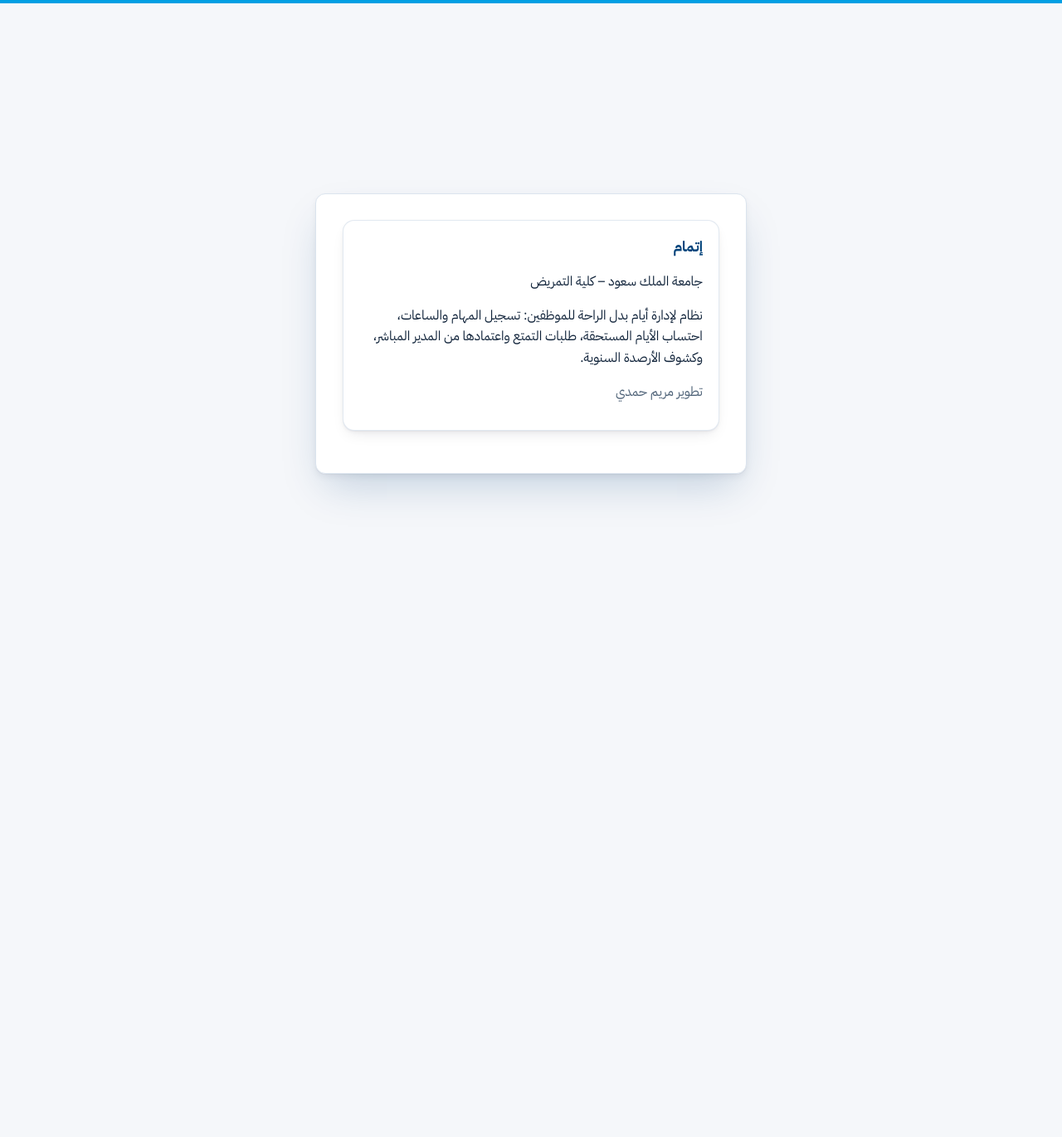
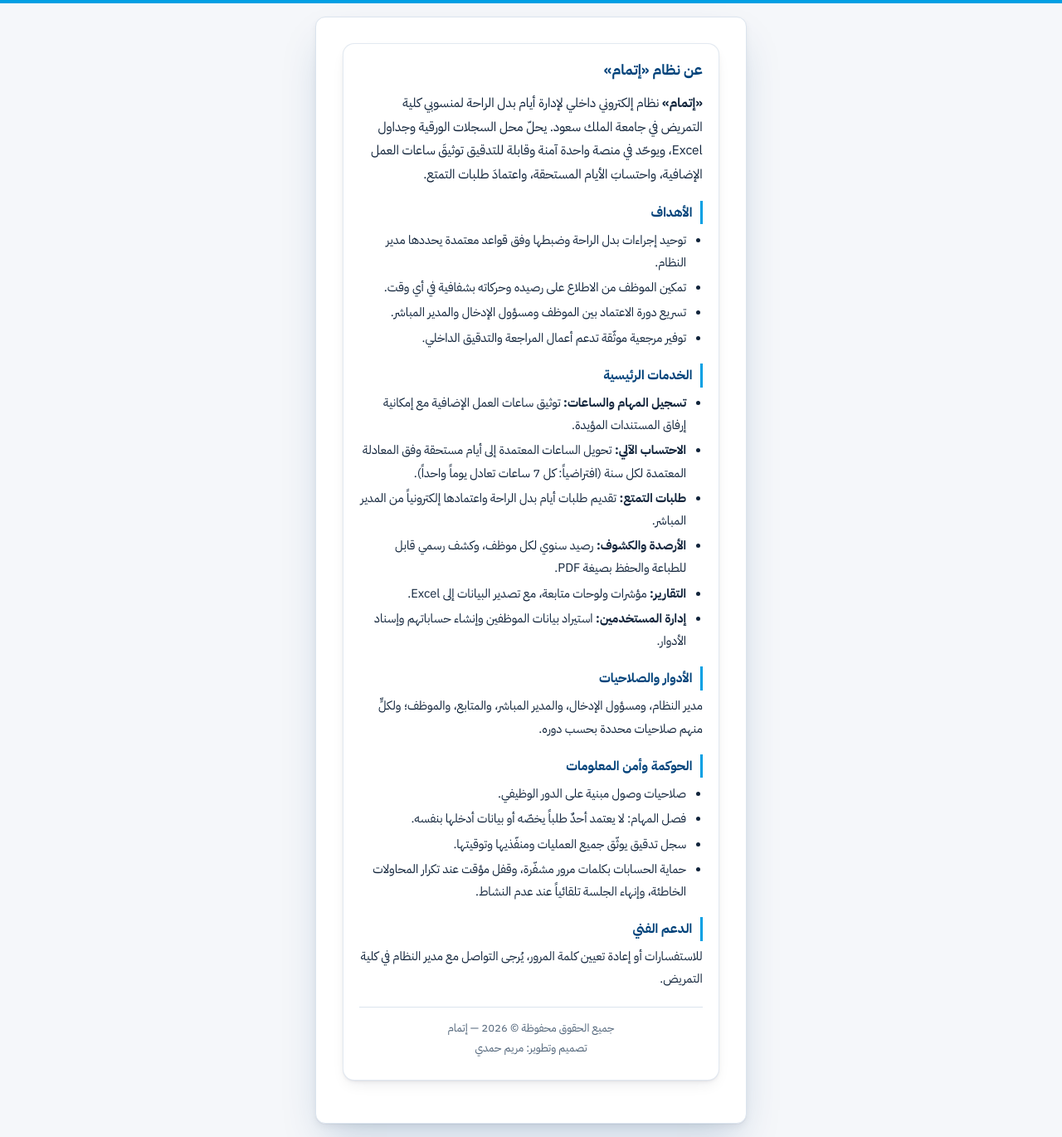
Before and after one commit to Abdullh10/HR, a FastAPI app: page /about in a window 1280 px wide. Shown: the whole page at 83% size. Before the commit the page ends 602 px from the top, so only its background shows below. Run offline with FastAPI, Linux system fonts and the light colour scheme.

Commit message:
Login card footer with formal credit and an official 'About' dialog
- Move the rights line into the bottom of the login card: 'جميع الحقوق
  محفوظة © year' with the credit 'تصميم وتطوير: …' (setting default
  updated, old value migrated); remove the separate page footer.
- 'عن النظام' sits on the right of the same row and opens a modal with a
  full official description (purpose, goals, services, roles, governance
  and security, support), shared with the /about page via a partial.

Co-Authored-By: Claude Opus 5.5 <noreply@anthropic.com>
Claude-Session: https://claude.ai/code/session_01NTU9ak6Xq6BgrfDKUuhPpQ

```diff
--- a/app/main.py
+++ b/app/main.py
@@ -77,7 +77,7 @@ def init_db() -> None:
             "college": "كلية التمريض",
             "system_title": "إتمام",
             "tagline": "إدارة أيام بدل الراحة بكفاءة واحتراف",
-            "credit": "تطوير مريم حمدي",
+            "credit": "تصميم وتطوير: مريم حمدي",
         }
         for k, v in defaults.items():
             if not db.get(AppSetting, k):
@@ -87,8 +87,8 @@ def init_db() -> None:
         if old and old.value == "إدارة أيام بدل الراحة للموظفين":
             old.value = "إتمام"
         credit = db.get(AppSetting, "credit")
-        if credit and not credit.value:
-            credit.value = "تطوير مريم حمدي"
+        if credit and credit.value in ("", "تطوير مريم حمدي"):
+            credit.value = "تصميم وتطوير: مريم حمدي"
         if not db.scalar(select(FiscalYear)):
             db.add(FiscalYear(name="2027", start_date=date(2027, 1, 1), end_date=date(2027, 12, 31),
                               is_active=True, balance_mode="mixed", base_days=20, hours_per_day=7))
--- a/app/static/app.css
+++ b/app/static/app.css
@@ -748,6 +748,32 @@ th { background: linear-gradient(180deg, var(--surface-2), color-mix(in srgb, va
   .gate-help { font-size: .8rem; }
 }
 
+/* ---------- تذييل مربع الدخول ونافذة «عن النظام» */
+.gate-card .card-foot { display: flex; align-items: center; justify-content: space-between; gap: .5rem 1rem; flex-wrap: wrap; margin-top: clamp(.8rem, 2vh, 1.15rem); padding-top: clamp(.65rem, 1.6vh, .9rem); border-top: 1px solid var(--border); }
+.about-link { display: inline-flex; align-items: center; gap: .35rem; background: none; border: 0; padding: .25rem .1rem; font: inherit; font-size: .86rem; font-weight: 600; color: var(--brand-2); cursor: pointer; border-radius: 6px; }
+.about-link svg { width: 17px; height: 17px; }
+.about-link:hover { text-decoration: underline; }
+.card-credit { margin: 0; display: flex; flex-direction: column; align-items: flex-end; text-align: end; font-size: .76rem; line-height: 1.55; color: var(--muted); }
+.card-credit span:last-child:not(:first-child) { color: var(--text); font-weight: 600; }
+.about-dlg { width: min(720px, calc(100vw - 2rem)); max-height: min(86vh, 860px); padding: 0; border: 1px solid var(--border); border-radius: 16px; background: var(--surface); color: var(--text); box-shadow: var(--shadow-lg); overflow: hidden; }
+.about-dlg[open] { display: flex; flex-direction: column; }
+.about-dlg::backdrop { background: rgba(0, 32, 60, .45); backdrop-filter: blur(3px); }
+.about-head { display: flex; align-items: center; justify-content: space-between; gap: 1rem; margin: 0; padding: 1rem 1.4rem; border-bottom: 1px solid var(--border); box-shadow: inset 0 3px 0 var(--brand-solid); }
+.about-head h2 { margin: 0; font-size: 1.15rem; color: var(--brand-ink); }
+.about-head .btn { font-size: 1.4rem; line-height: 1; }
+.about-dlg .about-doc { padding: 1.1rem 1.4rem 1.4rem; overflow-y: auto; }
+.about-doc { font-size: .93rem; line-height: 1.85; }
+.about-doc .about-lead { margin: 0 0 .8rem; font-size: .98rem; }
+.about-doc h3 { font-size: .98rem; color: var(--brand-ink); margin: 1.1rem 0 .35rem; padding-inline-start: .6rem; border-inline-start: 3px solid var(--brand-solid); }
+.about-doc ul { margin: 0; padding-inline-start: 1.25rem; }
+.about-doc li { margin-bottom: .2rem; }
+.about-doc p { margin: 0 0 .5rem; }
+.about-doc .about-credit { margin-top: 1.25rem; padding-top: .8rem; border-top: 1px solid var(--border); color: var(--muted); font-size: .84rem; text-align: center; }
+@media (max-width: 480px) {
+  .about-head, .about-dlg .about-doc { padding-inline: 1rem; }
+  .about-doc { font-size: .9rem; }
+}
+
 /* ---------- تقليل الحركة */
 @media (prefers-reduced-motion: reduce) {
   *, *::before, *::after { transition-duration: .01ms !important; animation-duration: .01ms !important; }
--- a/app/static/app.js
+++ b/app/static/app.js
@@ -110,6 +110,18 @@
     if (auto && auto.form) auto.form.submit();
   });
 
+  // فتح النوافذ الحوارية (مثل «عن النظام»)
+  document.addEventListener("click", function (ev) {
+    var b = ev.target.closest("[data-open-dialog]");
+    if (!b) return;
+    var d = document.getElementById(b.getAttribute("data-open-dialog"));
+    if (d && d.showModal) d.showModal(); else if (d) d.setAttribute("open", "");
+  });
+  // إغلاق النافذة عند النقر على الخلفية
+  document.addEventListener("click", function (ev) {
+    if (ev.target.tagName === "DIALOG" && ev.target.open) ev.target.close();
+  });
+
   // إضافة تاريخ آخر في طلب بدل الراحة
   document.addEventListener("click", function (ev) {
     var b = ev.target.closest("[data-add-date]");
--- /dev/null
+++ b/app/templates/_about.html
@@ -0,0 +1,32 @@
+{# المحتوى الرسمي لنافذة «عن النظام» وصفحة /about #}
+<div class="about-doc">
+  <p class="about-lead"><b>«{{ org.system_title }}»</b> نظام إلكتروني داخلي لإدارة أيام بدل الراحة لمنسوبي {{ org.college }} في {{ org.university }}. يحلّ محل السجلات الورقية وجداول Excel، ويوحّد في منصة واحدة آمنة وقابلة للتدقيق توثيقَ ساعات العمل الإضافية، واحتسابَ الأيام المستحقة، واعتمادَ طلبات التمتع.</p>
+  <h3>الأهداف</h3>
+  <ul>
+    <li>توحيد إجراءات بدل الراحة وضبطها وفق قواعد معتمدة يحددها مدير النظام.</li>
+    <li>تمكين الموظف من الاطلاع على رصيده وحركاته بشفافية في أي وقت.</li>
+    <li>تسريع دورة الاعتماد بين الموظف ومسؤول الإدخال والمدير المباشر.</li>
+    <li>توفير مرجعية موثّقة تدعم أعمال المراجعة والتدقيق الداخلي.</li>
+  </ul>
+  <h3>الخدمات الرئيسية</h3>
+  <ul>
+    <li><b>تسجيل المهام والساعات:</b> توثيق ساعات العمل الإضافية مع إمكانية إرفاق المستندات المؤيدة.</li>
+    <li><b>الاحتساب الآلي:</b> تحويل الساعات المعتمدة إلى أيام مستحقة وفق المعادلة المعتمدة لكل سنة (افتراضياً: كل 7 ساعات تعادل يوماً واحداً).</li>
+    <li><b>طلبات التمتع:</b> تقديم طلبات أيام بدل الراحة واعتمادها إلكترونياً من المدير المباشر.</li>
+    <li><b>الأرصدة والكشوف:</b> رصيد سنوي لكل موظف، وكشف رسمي قابل للطباعة والحفظ بصيغة PDF.</li>
+    <li><b>التقارير:</b> مؤشرات ولوحات متابعة، مع تصدير البيانات إلى Excel.</li>
+    <li><b>إدارة المستخدمين:</b> استيراد بيانات الموظفين وإنشاء حساباتهم وإسناد الأدوار.</li>
+  </ul>
+  <h3>الأدوار والصلاحيات</h3>
+  <p>مدير النظام، ومسؤول الإدخال، والمدير المباشر، والمتابع، والموظف؛ ولكلٍّ منهم صلاحيات محددة بحسب دوره.</p>
+  <h3>الحوكمة وأمن المعلومات</h3>
+  <ul>
+    <li>صلاحيات وصول مبنية على الدور الوظيفي.</li>
+    <li>فصل المهام: لا يعتمد أحدٌ طلباً يخصّه أو بيانات أدخلها بنفسه.</li>
+    <li>سجل تدقيق يوثّق جميع العمليات ومنفّذيها وتوقيتها.</li>
+    <li>حماية الحسابات بكلمات مرور مشفّرة، وقفل مؤقت عند تكرار المحاولات الخاطئة، وإنهاء الجلسة تلقائياً عند عدم النشاط.</li>
+  </ul>
+  <h3>الدعم الفني</h3>
+  <p>للاستفسارات أو إعادة تعيين كلمة المرور، يُرجى التواصل مع مدير النظام في {{ org.college }}.</p>
+  <p class="about-credit">جميع الحقوق محفوظة © {{ today.year }} — {{ org.system_title }}{% if org.credit %}<br>{{ org.credit }}{% endif %}</p>
+</div>
--- a/app/templates/about.html
+++ b/app/templates/about.html
@@ -4,9 +4,7 @@
 {% block heading %}عن النظام{% endblock %}
 {% block content %}
 <div class="card">
-  <h2>{{ org.system_title }}</h2>
-  <p>{{ org.university }} – {{ org.college }}</p>
-  <p>نظام لإدارة أيام بدل الراحة للموظفين: تسجيل المهام والساعات، احتساب الأيام المستحقة، طلبات التمتع واعتمادها من المدير المباشر، وكشوف الأرصدة السنوية.</p>
-  {% if org.credit %}<p class="muted">{{ org.credit }}</p>{% endif %}
+  <h2>عن نظام «{{ org.system_title }}»</h2>
+  {% include "_about.html" %}
 </div>
 {% endblock %}
--- a/app/web.py
+++ b/app/web.py
@@ -42,7 +42,7 @@ templates.env.globals["WEEKDAYS_AR"] = WEEKDAYS_AR
 templates.env.globals["ROLES"] = ROLES
 
 # رقم إصدار الأصول الثابتة لإجبار المتصفحات (خاصة الجوال) على جلب النسخ الجديدة
-ASSET_V = "6"
+ASSET_V = "7"
 templates.env.globals["ASSET_V"] = ASSET_V
 
 _STATIC = Path(__file__).parent / "static"
--- a/docs/index.html
+++ b/docs/index.html
@@ -11,10 +11,10 @@
 <link rel="preconnect" href="https://fonts.gstatic.com" crossorigin>
 <link rel="stylesheet" href="https://fonts.googleapis.com/css2?family=IBM+Plex+Sans+Arabic:wght@400;500;600;700;800&display=swap">
 <link rel="icon" href="assets/logo.svg?v=4" type="image/svg+xml">
-<link rel="stylesheet" href="assets/app.css?v=7">
+<link rel="stylesheet" href="assets/app.css?v=8">
 <script>try{var t=localStorage.getItem("theme");if(t)document.documentElement.setAttribute("data-theme",t)}catch(e){}</script>
 <script src="https://cdnjs.cloudflare.com/ajax/libs/xlsx/0.18.5/xlsx.full.min.js" defer></script>
-<script src="assets/app.js?v=7" defer></script>
+<script src="assets/app.js?v=8" defer></script>
 </head>
 <body>
 <div id="app"><p style="padding:2rem;text-align:center">جارٍ التحميل…</p></div>
```
Also changed, not shown: app/templates/login.html (+10 -7 lines), docs/assets/app.css (+26 -0 lines), docs/assets/app.js (+44 -7 lines).
